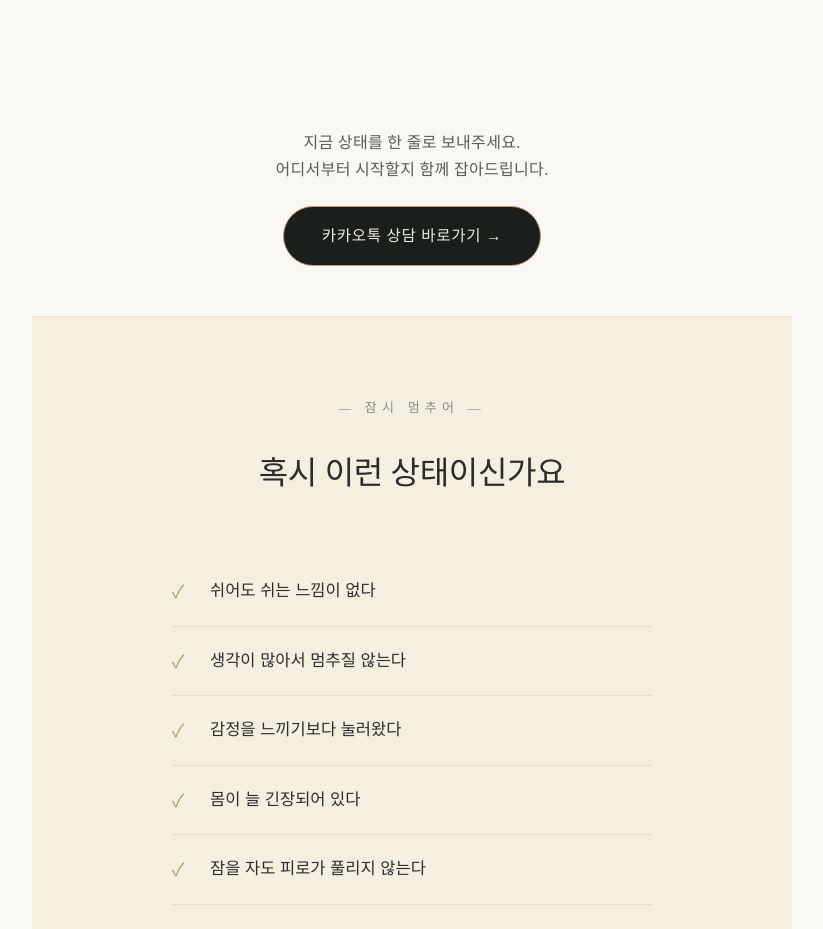
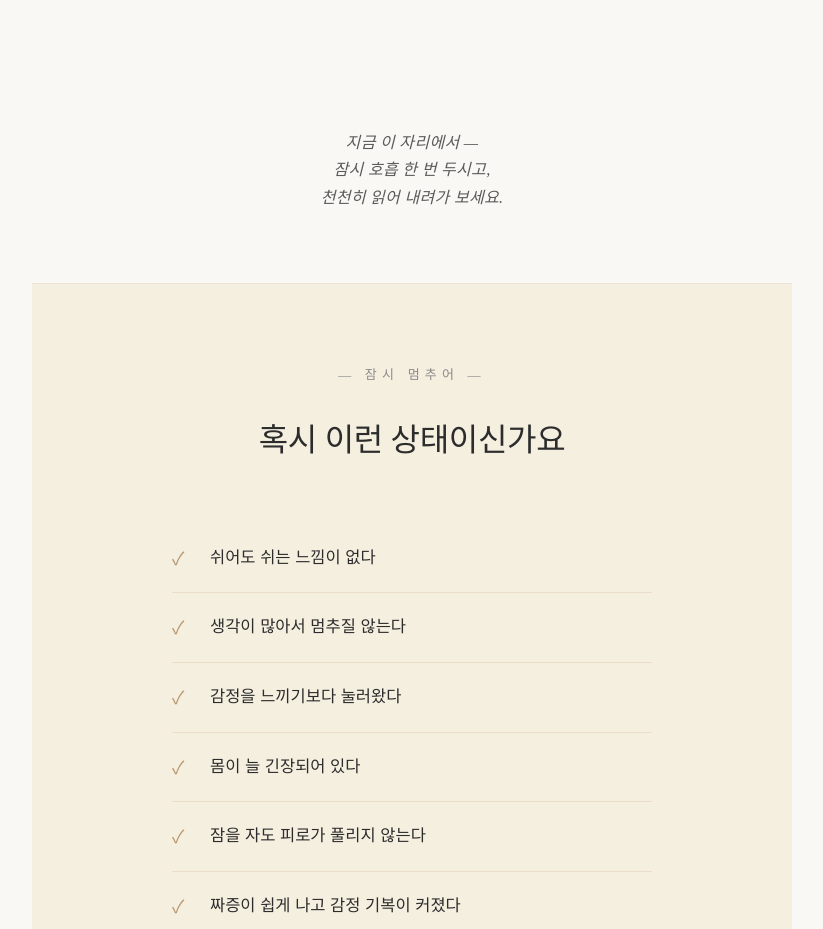
Before and after one commit to sunhanmind/guides, a plain HTML site: page welcome/index.html in a window 1280 px wide. Shown: the part 1540-2469 px from the top of the page, without its empty margins (228-1051 px from the left). Drawn offline with Linux system fonts and the light colour scheme.

Commit message:
Update index.html

```diff
--- a/welcome/index.html
+++ b/welcome/index.html
@@ -1016,16 +1016,14 @@ body {
   </div>
 
   <!-- ════════════════════════════════════
-       첫 CTA — 카카오톡 상담
+       머무름의 초대 — 천천히 읽으시도록
        ════════════════════════════════════ -->
   <div class="cover-cta">
-    <p class="cta-text-soft">
-      지금 상태를 한 줄로 보내주세요.<br>
-      어디서부터 시작할지 함께 잡아드립니다.
-    </p>
-    <a href="https://open.kakao.com/o/seQTrvti" class="cta-button" target="_blank">
-      카카오톡 상담 바로가기 →
-    </a>
+    <p class="cta-text-soft" style="font-style: italic;">
+      지금 이 자리에서 —<br>
+      잠시 호흡 한 번 두시고,<br>
+      천천히 읽어 내려가 보세요.
+    </p>
   </div>
 
   <!-- ════════════════════════════════════
```
